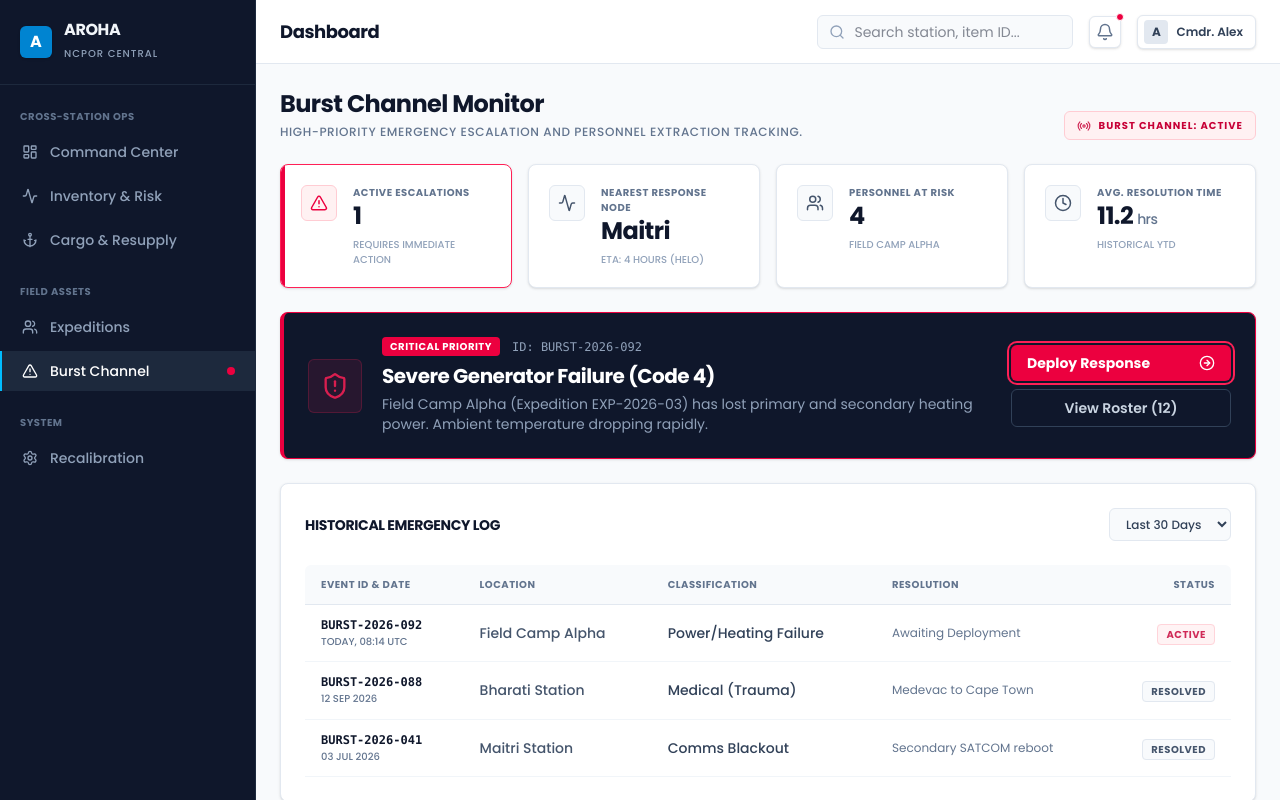
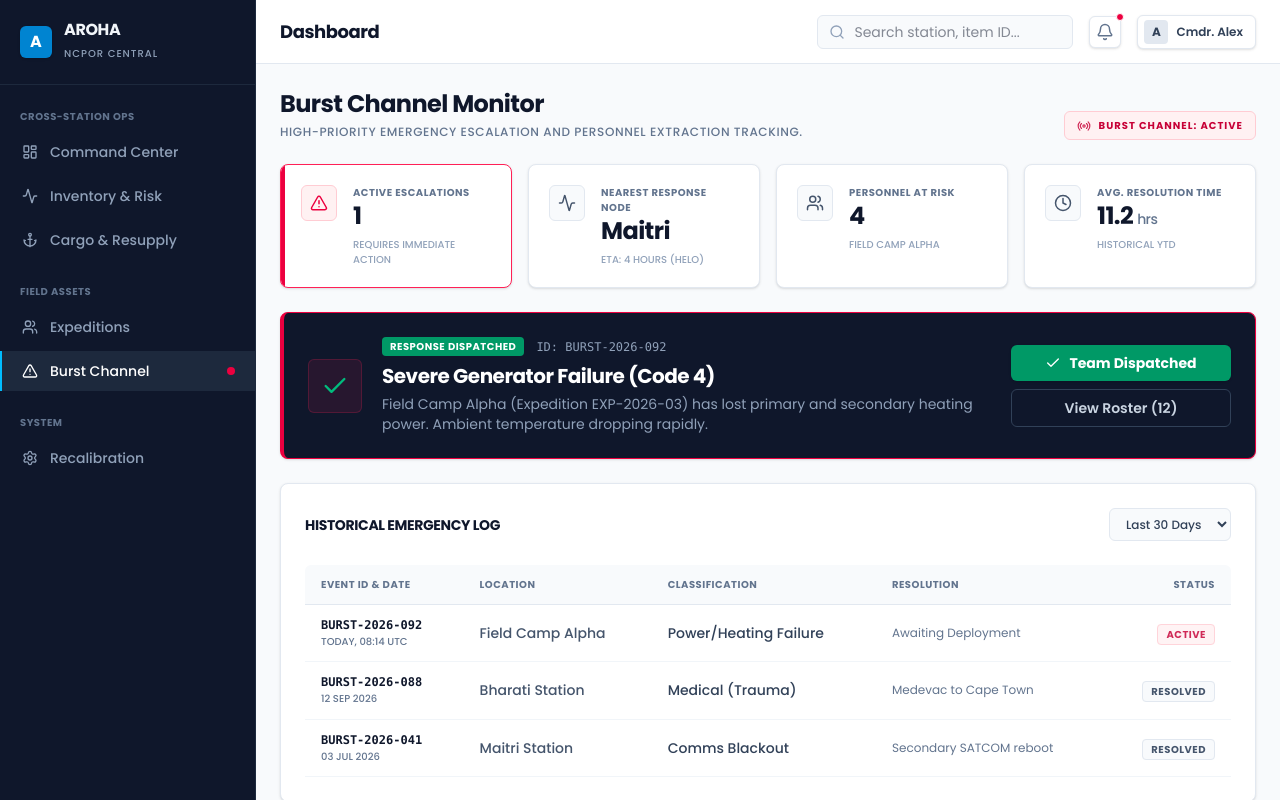
Before and after one commit to BhadriPrabhu/sih_aroha, a React (Vite) app in the folder aroha_command_center/: page /alerts in a window 1280 px wide. Both pictures are taken after a click on the button "Deploy Response". Built offline with nearby package versions, Linux system fonts and the light colour scheme.

Commit message:
feat: improve emergency and forecast dashboards

```diff
--- a/aroha_command_center/src/pages/EmergencyMonitor.jsx
+++ b/aroha_command_center/src/pages/EmergencyMonitor.jsx
@@ -1,8 +1,26 @@
-import React from 'react';
+import React, { useState } from 'react';
 import DashboardLayout from '../components/layout/DashboardLayout';
-import { AlertTriangle, Radio, ShieldAlert, Activity, Users, Clock, ArrowRightCircle } from 'lucide-react';
+import { AlertTriangle, Radio, ShieldAlert, Activity, Users, Clock, ArrowRightCircle, Check, Loader2 } from 'lucide-react';
 
 export default function EmergencyMonitor() {
+
+  const [deployState, setDeployState] = useState('idle');
+  const [rosterState, setRosterState] = useState('idle');
+
+  const handleDeployment = () => {
+    setDeployState('deploying');
+
+    setTimeout(() => {
+      setDeployState('dispatched');
+    }, 1500);
+  };
+
+  const handleViewRoster = () => {
+    if (rosterState === 'fetching' || rosterState === 'loaded') return;
+    setRosterState('fetching');
+    setTimeout(() => setRosterState('loaded'), 1200);
+  };
+
   return (
     <DashboardLayout>
       <div className="max-w-[1400px] mx-auto">
@@ -21,10 +39,10 @@ export default function EmergencyMonitor() {
 
         {/* Top KPI Row */}
         <div className="grid grid-cols-4 gap-4 mb-6">
-          <KpiCard title="Active Escalations" value="1" subtitle="Requires immediate action" icon={<AlertTriangle size={18} className="text-rose-600"/>} alert />
-          <KpiCard title="Nearest Response Node" value="Maitri" subtitle="ETA: 4 Hours (Helo)" icon={<Activity size={18} className="text-slate-600"/>} />
-          <KpiCard title="Personnel at Risk" value="4" subtitle="Field Camp Alpha" icon={<Users size={18} className="text-slate-600"/>} />
-          <KpiCard title="Avg. Resolution Time" value="11.2" suffix="hrs" subtitle="Historical YTD" icon={<Clock size={18} className="text-slate-600"/>} />
+          <KpiCard title="Active Escalations" value="1" subtitle="Requires immediate action" icon={<AlertTriangle size={18} className="text-rose-600" />} alert />
+          <KpiCard title="Nearest Response Node" value="Maitri" subtitle="ETA: 4 Hours (Helo)" icon={<Activity size={18} className="text-slate-600" />} />
+          <KpiCard title="Personnel at Risk" value="4" subtitle="Field Camp Alpha" icon={<Users size={18} className="text-slate-600" />} />
+          <KpiCard title="Avg. Resolution Time" value="11.2" suffix="hrs" subtitle="Historical YTD" icon={<Clock size={18} className="text-slate-600" />} />
         </div>
 
         {/* Middle Row: Active Emergency Banner (Tactical Dark Slate + Crimson) */}
@@ -32,11 +50,13 @@ export default function EmergencyMonitor() {
 
           <div className="flex gap-5 items-center">
             <div className="p-3 bg-rose-500/10 border border-rose-500/20 rounded-md text-rose-500">
-                <ShieldAlert size={28} className="animate-pulse" />
+              {deployState === 'dispatched' ? <Check size={28} className="text-emerald-500" /> : <ShieldAlert size={28} className="animate-pulse" />}
             </div>
             <div>
               <div className="flex items-center gap-3 mb-1.5">
-                   <span className="bg-rose-600 text-white text-[10px] font-bold px-2 py-0.5 rounded-sm uppercase tracking-wider">Critical Priority</span>
+                <span className={`${deployState === 'dispatched' ? 'bg-emerald-600' : 'bg-rose-600'} text-white text-[10px] font-bold px-2 py-0.5 rounded-sm uppercase tracking-wider transition-colors`}>
+                  {deployState === 'dispatched' ? 'Response Dispatched' : 'Critical Priority'}
+                </span>
                 <span className="text-slate-400 text-xs font-mono font-medium">ID: BURST-2026-092</span>
               </div>
               <h2 className="text-xl font-bold text-white tracking-tight mb-1">Severe Generator Failure (Code 4)</h2>
@@ -45,11 +65,35 @@ export default function EmergencyMonitor() {
           </div>
 
           <div className="flex flex-col gap-2 min-w-[220px]">
-             <button className="w-full bg-rose-600 text-white px-4 py-2 rounded-md text-sm font-bold shadow-sm hover:bg-rose-700 transition-colors flex items-center justify-between focus:outline-none focus:ring-2 focus:ring-rose-500 focus:ring-offset-2 focus:ring-offset-slate-900">
-               Deploy Response <ArrowRightCircle size={16} />
+            {/* Interactive Deploy Button */}
+            <button
+              onClick={handleDeployment}
+              disabled={deployState !== 'idle'}
+              className={`w-full px-4 py-2 rounded-md text-sm font-bold shadow-sm transition-colors flex items-center justify-between focus:outline-none focus:ring-2 focus:ring-offset-2 focus:ring-offset-slate-900 ${deployState === 'deploying'
+                ? 'bg-slate-800 text-slate-400 cursor-not-allowed border border-slate-700'
+                : deployState === 'dispatched'
+                  ? 'bg-emerald-600 text-white hover:bg-emerald-700 focus:ring-emerald-500'
+                  : 'bg-rose-600 text-white hover:bg-rose-700 focus:ring-rose-500'
+                }`}
+            >
+              {deployState === 'idle' && <>Deploy Response <ArrowRightCircle size={16} /></>}
+              {deployState === 'deploying' && <span className="flex items-center justify-center w-full gap-2"><Loader2 size={16} className="animate-spin" /> Transmitting...</span>}
+              {deployState === 'dispatched' && <span className="flex items-center justify-center w-full gap-2"><Check size={16} /> Team Dispatched</span>}
             </button>
-             <button className="w-full bg-transparent border border-slate-700 text-slate-300 px-4 py-2 rounded-md text-sm font-semibold hover:bg-slate-800 hover:text-white transition-colors">
-               View Roster (12)
+
+            <button
+              onClick={handleViewRoster}
+              disabled={rosterState === 'fetching' || rosterState === 'loaded'}
+              className={`w-full border px-4 py-2 rounded-md text-sm font-semibold transition-colors flex items-center justify-center gap-2 ${rosterState === 'fetching'
+                  ? 'border-slate-700 text-slate-500 cursor-not-allowed'
+                  : rosterState === 'loaded'
+                    ? 'bg-slate-800 border-slate-700 text-white'
+                    : 'bg-transparent border-slate-700 text-slate-300 hover:bg-slate-800 hover:text-white'
+                }`}
+            >
+              {rosterState === 'idle' && 'View Roster (12)'}
+              {rosterState === 'fetching' && <><Loader2 size={14} className="animate-spin" /> Fetching SATCOM...</>}
+              {rosterState === 'loaded' && <><Check size={14} /> Roster Loaded</>}
             </button>
           </div>
         </div>
--- a/aroha_command_center/src/pages/ForecastRecalibration.jsx
+++ b/aroha_command_center/src/pages/ForecastRecalibration.jsx
@@ -1,7 +1,7 @@
-import React from 'react';
+import React, { useState } from 'react';
 import DashboardLayout from '../components/layout/DashboardLayout';
 import { ComposedChart, Line, Bar, XAxis, YAxis, CartesianGrid, Tooltip, Legend, ResponsiveContainer } from 'recharts';
-import { Settings, Sliders, RefreshCw, Activity, CheckCircle2 } from 'lucide-react';
+import { Settings, Sliders, RefreshCw, Activity, CheckCircle2, Check, Loader2 } from 'lucide-react';
 
 // Mock data: Comparing MAE before and after Alpha recalibration
 const tuningData = [
@@ -12,6 +12,19 @@ const tuningData = [
 ];
 
 export default function ForecastRecalibration() {
+
+  const [recalState, setRecalState] = useState('idle');
+
+  const handleRecalibrate = () => {
+    if (recalState === 'running') return;
+    setRecalState('running');
+
+    setTimeout(() => {
+      setRecalState('success');
+      setTimeout(() => setRecalState('idle'), 3000);
+    }, 2800);
+  };
+
   return (
     <DashboardLayout>
       <div className="max-w-[1400px] mx-auto">
@@ -22,8 +35,19 @@ export default function ForecastRecalibration() {
             <h1 className="text-2xl font-bold text-slate-900 tracking-tight mb-1">System & Forecast Recalibration</h1>
             <p className="text-xs font-medium text-slate-500 uppercase tracking-wider">Backtesting historical Mean Absolute Error (MAE) to tune exponential smoothing parameters.</p>
           </div>
-          <button className="bg-slate-900 text-white px-5 py-2 rounded-md text-sm font-semibold shadow-sm hover:bg-slate-800 transition-colors flex items-center gap-2 focus:outline-none focus:ring-2 focus:ring-slate-900 focus:ring-offset-2">
-            <RefreshCw size={14} /> Force Recalibration Job
+          <button
+            onClick={handleRecalibrate}
+            disabled={recalState === 'running'}
+            className={`px-5 py-2 rounded-md text-sm font-semibold shadow-sm transition-all flex items-center justify-center gap-2 min-w-[210px] focus:outline-none focus:ring-2 focus:ring-offset-2 ${recalState === 'running'
+                ? 'bg-slate-200 text-slate-500 cursor-not-allowed focus:ring-slate-200'
+                : recalState === 'success'
+                  ? 'bg-emerald-600 text-white hover:bg-emerald-700 focus:ring-emerald-500'
+                  : 'bg-slate-900 text-white hover:bg-slate-800 focus:ring-slate-900'
+              }`}
+          >
+            {recalState === 'idle' && <><RefreshCw size={14} /> Force Recalibration Job</>}
+            {recalState === 'running' && <><Loader2 size={14} className="animate-spin" /> Backtesting MAE...</>}
+            {recalState === 'success' && <><Check size={14} /> Tuning Complete</>}
           </button>
         </div>
 
@@ -48,15 +72,15 @@ export default function ForecastRecalibration() {
               <ResponsiveContainer width="100%" height="100%">
                 <ComposedChart data={tuningData} margin={{ top: 10, right: 10, left: -20, bottom: 0 }}>
                   <CartesianGrid strokeDasharray="3 3" vertical={false} stroke="#E2E8F0" />
-                  <XAxis dataKey="category" axisLine={false} tickLine={false} tick={{fontSize: 11, fill: '#64748B', fontWeight: 500}} dy={10} />
-                  <YAxis axisLine={false} tickLine={false} tick={{fontSize: 11, fill: '#64748B', fontWeight: 500}} />
-                  <Tooltip cursor={{fill: '#F8FAFC'}} contentStyle={{ borderRadius: '6px', border: '1px solid #E2E8F0', boxShadow: '0 1px 2px 0 rgb(0 0 0 / 0.05)' }} />
+                  <XAxis dataKey="category" axisLine={false} tickLine={false} tick={{ fontSize: 11, fill: '#64748B', fontWeight: 500 }} dy={10} />
+                  <YAxis axisLine={false} tickLine={false} tick={{ fontSize: 11, fill: '#64748B', fontWeight: 500 }} />
+                  <Tooltip cursor={{ fill: '#F8FAFC' }} contentStyle={{ borderRadius: '6px', border: '1px solid #E2E8F0', boxShadow: '0 1px 2px 0 rgb(0 0 0 / 0.05)' }} />
                   <Legend wrapperStyle={{ fontSize: '11px', paddingTop: '20px', fontWeight: 600, color: '#475569' }} />
                   {/* Replaced purple/soft colors with tactical slate and sky */}
                   <Bar dataKey="oldMae" name="Previous MAE" fill="#CBD5E1" radius={[2, 2, 0, 0]} barSize={28} />
                   <Bar dataKey="newMae" name="Optimized MAE" fill="#0F172A" radius={[2, 2, 0, 0]} barSize={28} />
-                  <Line type="monotone" dataKey="optimalAlpha" name="Selected Alpha (α)" stroke="#0284C7" strokeWidth={2} dot={{r: 4, fill: '#0284C7', strokeWidth: 2, stroke: '#fff'}} yAxisId="right" />
-                  <YAxis yAxisId="right" orientation="right" axisLine={false} tickLine={false} tick={{fontSize: 11, fill: '#0284C7', fontWeight: 600}} />
+                  <Line type="monotone" dataKey="optimalAlpha" name="Selected Alpha (α)" stroke="#0284C7" strokeWidth={2} dot={{ r: 4, fill: '#0284C7', strokeWidth: 2, stroke: '#fff' }} yAxisId="right" />
+                  <YAxis yAxisId="right" orientation="right" axisLine={false} tickLine={false} tick={{ fontSize: 11, fill: '#0284C7', fontWeight: 600 }} />
                 </ComposedChart>
               </ResponsiveContainer>
             </div>
```
Lines whose indentation alone changed are shown as unchanged.
